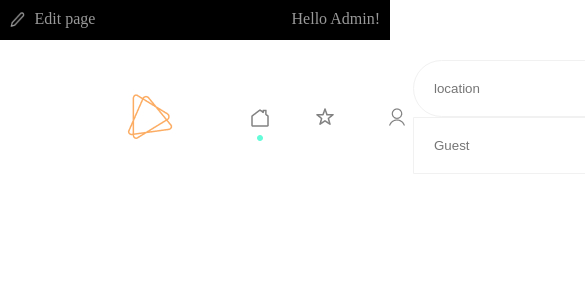
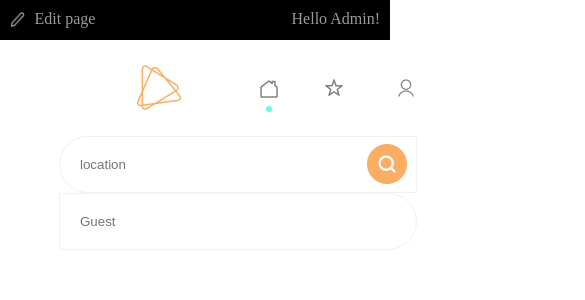
Before and after one commit to SarwarSiddiqui/Figma-project, a React (Create React App) app: page / in a window 390 px wide. Shown: the top 300 px of the page, 585 px wide, since content can reach past the window. Built offline with nearby package versions, Linux system fonts and the light colour scheme.

Commit message:
Some minor changes done

```diff
--- a/src/component/Navbar-section/Nav.css
+++ b/src/component/Navbar-section/Nav.css
@@ -55,3 +55,19 @@
   right: 10px;
   top: 8px;
 }
+
+@media screen and (max-width: 710px) {
+  .nav-section {
+    flex-direction: column;
+    align-items: center;
+    gap: 20px;
+  }
+}
+
+.nav-input-form .nav-icons {
+  width: 90%;
+}
+
+.nav-icons {
+  justify-content: space-around;
+}
```
